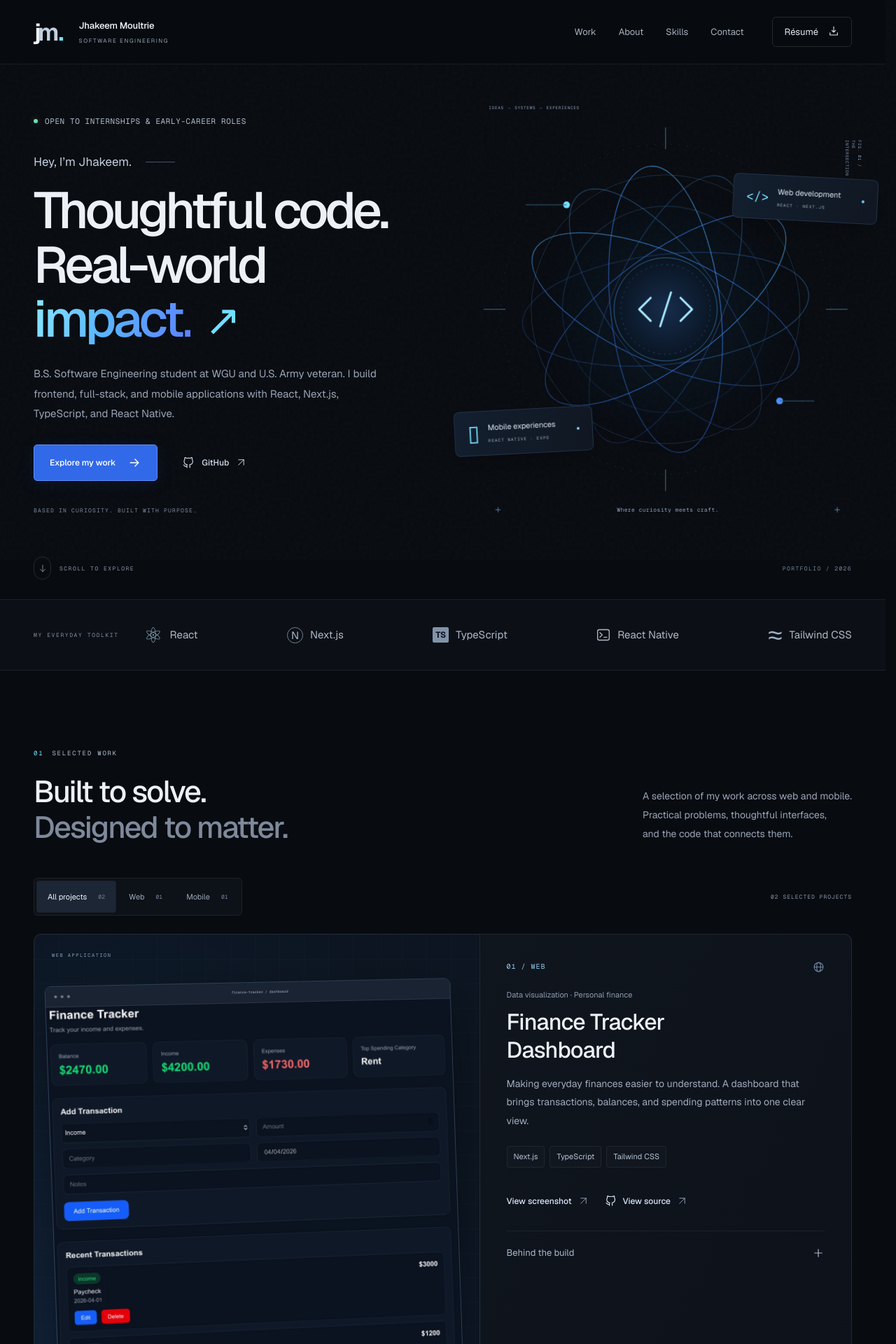
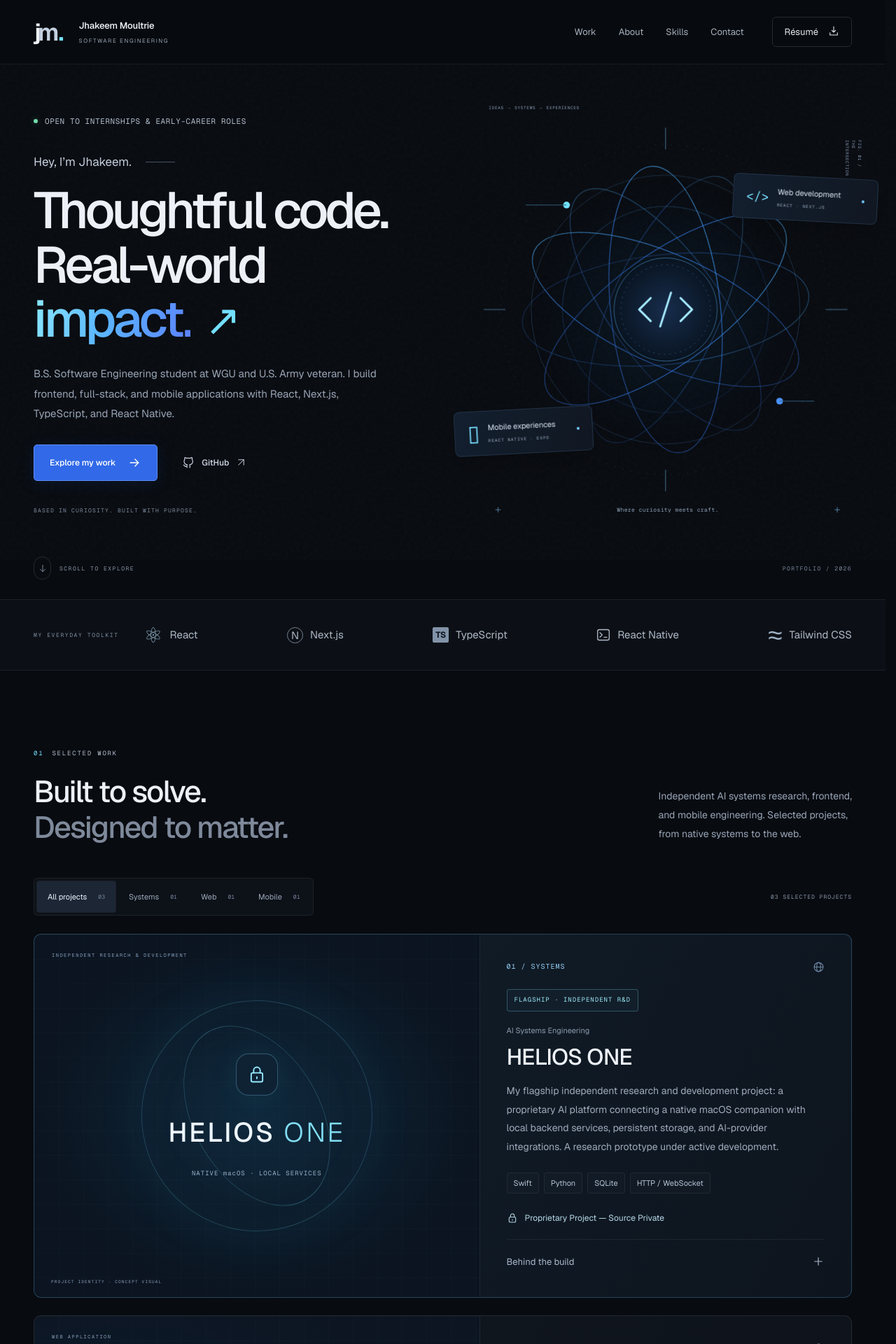
Before and after one commit to starkjhakeem-cloud/portfolio-site, a Next.js app: page / in a window 1280 px wide. Shown: the top 1920 px of the page at 70% size. Built offline with nearby package versions, Linux system fonts and the light colour scheme.

Commit message:
Feature HELIOS ONE as a proprietary independent engineering project

```diff
--- a/app/components/project-showcase.tsx
+++ b/app/components/project-showcase.tsx
@@ -11,6 +11,34 @@ import {
 } from "@/app/lib/project-filter";
 
 function ProjectVisual({ project }: { project: Project }) {
+  if (project.access === "proprietary") {
+    return (
+      <div
+        className="project-visual helios-visual"
+        role="img"
+        aria-label="Abstract HELIOS ONE identity illustration. Conceptual placeholder, not an application screenshot."
+      >
+        <span className="visual-corner">
+          INDEPENDENT RESEARCH & DEVELOPMENT
+        </span>
+        <div className="helios-emblem" aria-hidden="true">
+          <span className="helios-ring" />
+          <span className="helios-core">
+            <Icon name="lock" width="28" height="28" />
+          </span>
+          <span className="helios-wordmark">
+            HELIOS <span>ONE</span>
+          </span>
+          <span className="helios-discipline mono">
+            NATIVE macOS · LOCAL SERVICES
+          </span>
+        </div>
+        <span className="visual-caption">
+          PROJECT IDENTITY · CONCEPT VISUAL
+        </span>
+      </div>
+    );
+  }
   return (
     <div className={`project-visual ${project.id}-visual`}>
       <span className="visual-corner" aria-hidden="true">
@@ -62,6 +90,9 @@ function ProjectCard({ project }: { project: Project }) {
             height="17"
           />
         </div>
+        {project.access === "proprietary" ? (
+          <p className="project-flagship mono">FLAGSHIP · INDEPENDENT R&D</p>
+        ) : null}
         <p className="project-kind">{project.kind}</p>
         <h3 id={`project-${project.id}-title`}>{project.title}</h3>
         <p className="project-description">{project.description}</p>
@@ -70,6 +101,12 @@ function ProjectCard({ project }: { project: Project }) {
             <li key={item}>{item}</li>
           ))}
         </ul>
+        {project.access === "proprietary" ? (
+          <p className="project-privacy">
+            <Icon name="lock" width="16" height="16" />
+            Proprietary Project — Source Private
+          </p>
+        ) : (
           <div className="project-links">
             <a
               href={project.image}
@@ -94,6 +131,7 @@ function ProjectCard({ project }: { project: Project }) {
               </a>
             ) : null}
           </div>
+        )}
         {project.details.length > 0 ? (
           <details className="project-details">
             <summary aria-label={`Behind the build: ${project.title}`}>
--- a/app/components/ui-icon.tsx
+++ b/app/components/ui-icon.tsx
@@ -59,6 +59,12 @@ const paths = {
   plus: <path d="M12 5v14M5 12h14" />,
   menu: <path d="M4 7h16M4 17h16" />,
   close: <path d="m6 6 12 12M6 18 18 6" />,
+  lock: (
+    <>
+      <rect x="5" y="10" width="14" height="11" rx="2" />
+      <path d="M8 10V7a4 4 0 0 1 8 0v3m-4 5v2" />
+    </>
+  ),
   globe: (
     <>
       <circle cx="12" cy="12" r="9" />
--- a/app/data/portfolio.ts
+++ b/app/data/portfolio.ts
@@ -7,28 +7,86 @@ export const profile = {
   siteUrl: "https://portfolio-site-mu-sage.vercel.app",
 } as const;
 
-export type Project = {
+export type ProjectCategory = "Systems" | "Web" | "Mobile";
+
+type ProjectOverview = {
   id: string;
   number: string;
   title: string;
-  category: "Web" | "Mobile";
+  category: ProjectCategory;
   kind: string;
   description: string;
   stack: string[];
-  github: string;
-  demo?: string;
-  image: string;
-  imageAlt: string;
   details: { title: string; body: string }[];
 };
 
+export type Project = ProjectOverview &
+  (
+    | {
+        access: "proprietary";
+        github?: never;
+        demo?: never;
+        image?: never;
+        imageAlt?: never;
+      }
+    | {
+        access: "public";
+        github: string;
+        demo?: string;
+        image: string;
+        imageAlt: string;
+      }
+  );
+
 export const projects: Project[] = [
   {
+    id: "helios",
+    number: "01",
+    title: "HELIOS ONE",
+    category: "Systems",
+    access: "proprietary",
+    kind: "AI Systems Engineering",
+    description:
+      "My flagship independent research and development project: a proprietary AI platform connecting a native macOS companion with local backend services, persistent storage, and AI-provider integrations. A research prototype under active development.",
+    stack: ["Swift", "Python", "SQLite", "HTTP / WebSocket"],
+    details: [
+      {
+        title: "Project overview",
+        body: "An independent exploration of the engineering behind an AI platform: native desktop interaction, service communication, persistent data, and provider integration.",
+      },
+      {
+        title: "Native macOS development",
+        body: "Implemented a native Swift companion interface using macOS frameworks to interact with local services and display provider results.",
+      },
+      {
+        title: "Local services & communication",
+        body: "Implemented Python backend services with HTTP request/response communication and WebSocket messaging between the desktop client and local providers.",
+      },
+      {
+        title: "Persistent storage",
+        body: "SQLite-backed local persistence stores research records and associated application data between sessions.",
+      },
+      {
+        title: "AI-provider integration",
+        body: "Provider adapters connect the native application to supported AI capabilities, including Apple on-device models where available and local retrieval services. Integration with a provider is distinct from training a proprietary conversational model.",
+      },
+      {
+        title: "Current status & research direction",
+        body: "The native interface, local services, communications, storage, and provider integrations are implemented. Broader reasoning capabilities remain research goals. Further reliability work and evaluation are planned before broader use; full autonomy and production readiness are not established.",
+      },
+      {
+        title: "Proprietary development",
+        body: "Source code and internal implementation remain private. This overview shares selected engineering capabilities; the visual is a conceptual project identity, not an application screenshot.",
+      },
+    ],
+  },
+  {
     id: "finance",
-    number: "01",
+    number: "02",
     title: "Finance Tracker Dashboard",
     category: "Web",
-    kind: "Data visualization · Personal finance",
+    access: "public",
+    kind: "Frontend Engineering",
     description:
       "Making everyday finances easier to understand. A dashboard that brings transactions, balances, and spending patterns into one clear view.",
     stack: ["Next.js", "TypeScript", "Tailwind CSS"],
@@ -69,10 +127,11 @@ export const projects: Project[] = [
   },
   {
     id: "jobs",
-    number: "02",
+    number: "03",
     title: "Job Application Tracker",
     category: "Mobile",
-    kind: "Mobile development · Career organization",
+    access: "public",
+    kind: "Mobile Engineering",
     description:
       "A little more clarity in the job search. A mobile application for organizing opportunities, tracking applications, and keeping the next step in sight.",
     stack: ["React Native", "TypeScript", "Expo"],
--- a/app/globals.css
+++ b/app/globals.css
@@ -650,8 +650,121 @@ h2 {
   border-color: #609de54d;
   box-shadow: 0 8px 35px #0002;
 }
+.project-helios {
+  border-color: #63b9ef45;
+  background: linear-gradient(120deg, #13202b, #0d141e);
+}
+.project-flagship {
+  width: fit-content;
+  margin-bottom: 19px;
+  padding: 8px 10px;
+  border: 1px solid #7ed8f64a;
+  border-radius: 4px;
+  color: #9ee8f8;
+  background: #4ab7e30a;
+  font-size: 9px;
+  letter-spacing: 1px;
+}
+.project-privacy {
+  display: flex;
+  align-items: flex-start;
+  gap: 10px;
+  margin-top: 25px;
+  color: #b7d9e9;
+  font-size: 12px;
+  line-height: 1.7;
+}
+.project-privacy svg {
+  flex-shrink: 0;
+  margin-top: 2px;
+}
+.project-helios .helios-visual {
+  min-height: 480px;
+  display: grid;
+  place-items: center;
+  border-bottom: 0;
+  border-right: 1px solid var(--line);
+  background:
+    radial-gradient(ellipse at 50% 50%, #15496866, transparent 70%), #0b1420;
+}
+.helios-emblem {
+  position: relative;
+  isolation: isolate;
+  width: 100%;
+  display: flex;
+  align-items: center;
+  flex-direction: column;
+  gap: 24px;
+  padding: 70px 20px;
+}
+.helios-ring {
+  position: absolute;
+  z-index: -1;
+  width: min(330px, 80%);
+  aspect-ratio: 1;
+  top: 50%;
+  transform: translateY(-50%) rotate(-30deg);
+  border: 1px solid #71d9fa36;
+  border-radius: 50%;
+  box-shadow:
+    0 0 80px #3c9de712,
+    inset 0 0 60px #4b9dd60a;
+}
+.helios-ring::before,
+.helios-ring::after {
+  content: "";
+  position: absolute;
+  inset: 25px;
+  border: 1px solid #73d9f425;
+  border-radius: 50%;
+  transform: scaleX(0.65);
+}
+.helios-ring::after {
+  transform: scaleX(0.65) rotate(90deg);
+}
+.helios-core {
+  display: grid;
+  place-items: center;
+  height: 60px;
+  width: 60px;
+  border-radius: 18px;
+  background: #0e2234;
+  border: 1px solid #89e1ff4a;
+  color: #97eaff;
+  box-shadow: 0 0 40px #4dcafa15;
+}
+.helios-wordmark {
+  color: #edf6ff;
+  font-size: clamp(28px, 3vw, 42px);
+  letter-spacing: 3px;
+  font-weight: 500;
+}
+.helios-wordmark > span {
+  color: #82def4;
+  font-weight: 300;
+}
+.helios-discipline {
+  color: #97b1c7;
+  font-size: 9px;
+  letter-spacing: 1px;
+}
+@media (max-width: 1024px) {
+  .project-helios .helios-visual {
+    min-height: 400px;
+    border-right: 0;
+    border-bottom: 1px solid var(--line);
+  }
+}
+@media (max-width: 600px) {
+  .project-filters {
+    display: grid;
+    grid-template-columns: repeat(2, minmax(0, 1fr));
+    gap: 4px;
+  }
+}
 .project-finance,
-.project-jobs {
+.project-jobs,
+.project-helios {
   grid-column: 1/-1;
   display: grid;
   grid-template-columns: 1.2fr 1fr;
@@ -660,7 +773,8 @@ h2 {
   padding: 30px;
 }
 .project-finance > .project-content,
-.project-jobs > .project-content {
+.project-jobs > .project-content,
+.project-helios > .project-content {
   padding: 38px;
 }
 .project-overline {
@@ -688,7 +802,8 @@ h2 {
   max-width: 350px;
 }
 .project-finance h3,
-.project-jobs h3 {
+.project-jobs h3,
+.project-helios h3 {
   font-size: 32px;
 }
 .project-description {
@@ -1347,11 +1462,13 @@ h2 {
     padding-block: 90px;
   }
   .project-finance > .project-content,
-  .project-jobs > .project-content {
+  .project-jobs > .project-content,
+  .project-helios > .project-content {
     padding: 29px;
   }
   .project-finance,
-  .project-jobs {
+  .project-jobs,
+  .project-helios {
     grid-template-columns: 1fr 1fr;
   }
   .project-finance .project-visual {
@@ -1594,7 +1711,8 @@ h2 {
     gap: 22px;
   }
   .project-finance,
-  .project-jobs {
+  .project-jobs,
+  .project-helios {
     display: block;
     grid-column: auto;
   }
@@ -1612,6 +1730,7 @@ h2 {
   }
   .project-finance > .project-content,
   .project-jobs > .project-content,
+  .project-helios > .project-content,
   .project-content {
     padding: 25px;
   }
@@ -1867,7 +1986,8 @@ h2 {
   }
   .project-content,
   .project-finance > .project-content,
-  .project-jobs > .project-content {
+  .project-jobs > .project-content,
+  .project-helios > .project-content {
     padding: 22px;
   }
   .contact-email {
@@ -1955,12 +2075,14 @@ h2 {
     display: none;
   }
   .project-finance,
-  .project-jobs {
+  .project-jobs,
+  .project-helios {
     display: block;
   }
   .project-content,
   .project-finance > .project-content,
-  .project-jobs > .project-content {
+  .project-jobs > .project-content,
+  .project-helios > .project-content {
     padding: 15px;
   }
   .project-description,
@@ -2104,7 +2226,8 @@ html {
 }
 @media (min-width: 768px) and (max-width: 1024px) {
   .project-finance,
-  .project-jobs {
+  .project-jobs,
+  .project-helios {
     display: block;
   }
   .project-finance .project-visual,
@@ -2119,7 +2242,8 @@ html {
 @media (max-width: 767px) {
   .project-content h3,
   .project-finance h3,
-  .project-jobs h3 {
+  .project-jobs h3,
+  .project-helios h3 {
     overflow-wrap: anywhere;
   }
   .contact-actions {
--- a/app/layout.tsx
+++ b/app/layout.tsx
@@ -18,7 +18,7 @@ const geistMono = localFont({
 });
 const title = "Jhakeem Moultrie | Software Engineering Portfolio";
 const description =
-  "Software engineering student and U.S. Army veteran building thoughtful web and mobile applications with React, Next.js, TypeScript, and React Native. Explore projects, skills, and résumé.";
+  "Jhakeem Moultrie’s software engineering portfolio: HELIOS ONE, an independent proprietary AI systems R&D project, alongside frontend and mobile applications.";
 
 export const metadata: Metadata = {
   metadataBase: new URL(profile.siteUrl),
@@ -31,6 +31,8 @@ export const metadata: Metadata = {
   keywords: [
     "Jhakeem Moultrie",
     "software engineering",
+    "HELIOS ONE",
+    "AI systems engineering",
     "React",
     "Next.js",
     "TypeScript",
--- a/app/lib/project-filter.ts
+++ b/app/lib/project-filter.ts
@@ -1,7 +1,14 @@
-export const projectFilters = ["All projects", "Web", "Mobile"] as const;
+import type { ProjectCategory } from "@/app/data/portfolio";
+
+export const projectFilters = [
+  "All projects",
+  "Systems",
+  "Web",
+  "Mobile",
+] as const;
 export type ProjectFilter = (typeof projectFilters)[number];
 
-export function filterProjects<T extends { category: "Web" | "Mobile" }>(
+export function filterProjects<T extends { category: ProjectCategory }>(
   projects: readonly T[],
   filter: ProjectFilter,
 ): T[] {
--- a/app/page.tsx
+++ b/app/page.tsx
@@ -3,7 +3,7 @@ import { Orbit } from "@/app/components/orbit";
 import { ProjectShowcase } from "@/app/components/project-showcase";
 import { CopyEmail } from "@/app/components/copy-email";
 import { Icon } from "@/app/components/ui-icon";
-import { profile, skillGroups } from "@/app/data/portfolio";
+import { profile, projects, skillGroups } from "@/app/data/portfolio";
 
 export default function Portfolio() {
   return (
@@ -23,6 +23,32 @@ export default function Portfolio() {
             sameAs: [profile.github, profile.linkedin],
             description:
               "Software engineering student at Western Governors University and U.S. Army veteran building web and mobile applications.",
+          }).replace(/</g, "\\u003c"),
+        }}
+      />
+      <script
+        type="application/ld+json"
+        dangerouslySetInnerHTML={{
+          __html: JSON.stringify({
+            "@context": "https://schema.org",
+            "@type": "ItemList",
+            name: "Featured engineering projects",
+            numberOfItems: projects.length,
+            itemListElement: projects.map((project, index) => ({
+              "@type": "ListItem",
+              position: index + 1,
+              item: {
+                "@type": "CreativeWork",
+                name: project.title,
+                genre: project.kind,
+                description: project.description,
+                url: `${profile.siteUrl}/#project-${project.id}-title`,
+                author: { "@type": "Person", name: profile.name },
+                ...(project.access === "proprietary"
+                  ? { creativeWorkStatus: "In development; proprietary source" }
+                  : {}),
+              },
+            })),
           }).replace(/</g, "\\u003c"),
         }}
       />
@@ -141,10 +167,10 @@ export default function Portfolio() {
               </h2>
             </div>
             <p className="section-description">
-              A selection of my work across web and mobile.
+              Independent AI systems research, frontend,
               <br />
-              Practical problems, thoughtful interfaces,
-              <br className="desktop-break" /> and the code that connects them.
+              and mobile engineering. Selected projects,
+              <br className="desktop-break" /> from native systems to the web.
             </p>
           </div>
           <ProjectShowcase />
--- a/scripts/check-site.mjs
+++ b/scripts/check-site.mjs
@@ -44,9 +44,26 @@ assert.ok(
     html,
   ),
 );
-assert.equal((html.match(/<article class="project-card /g) || []).length, 2);
-for (const title of ["Finance Tracker Dashboard", "Job Application Tracker"])
+assert.equal((html.match(/<article class="project-card /g) || []).length, 3);
+for (const title of [
+  "HELIOS ONE",
+  "Finance Tracker Dashboard",
+  "Job Application Tracker",
+])
   assert.ok(html.includes(title));
+const flagship = html.match(
+  /<article class="project-card project-helios"[\s\S]*?<\/article>/,
+)[0];
+assert.ok(flagship.includes("Proprietary Project — Source Private"));
+assert.ok(!/<a\b|<img\b|github\.com/i.test(flagship));
+assert.ok(flagship.includes("CONCEPT VISUAL"));
+const projectList = [
+  ...html.matchAll(/<script type="application\/ld\+json">(.*?)<\/script>/gs),
+]
+  .map((match) => JSON.parse(match[1]))
+  .find((item) => item["@type"] === "ItemList");
+assert.equal(projectList.numberOfItems, 3);
+assert.equal(projectList.itemListElement[0].item.name, "HELIOS ONE");
 for (const id of ["top", "projects", "about", "skills", "resume", "contact"])
   assert.ok(html.includes(`id="${id}" tabindex="-1"`));
 const pdf = results.at(-1).bytes;
```
Also changed, not shown: 10 other files (tests, documents, lock files or other folders). Lines whose indentation alone changed are shown as unchanged.
